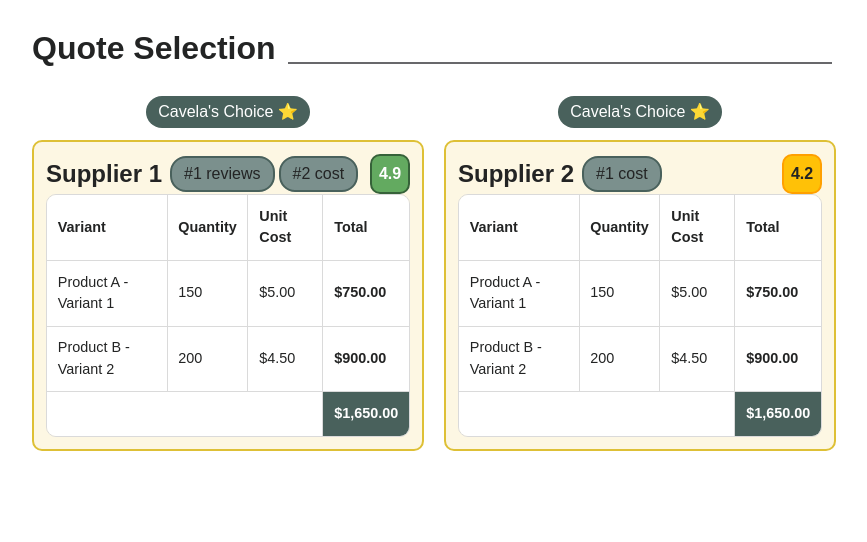
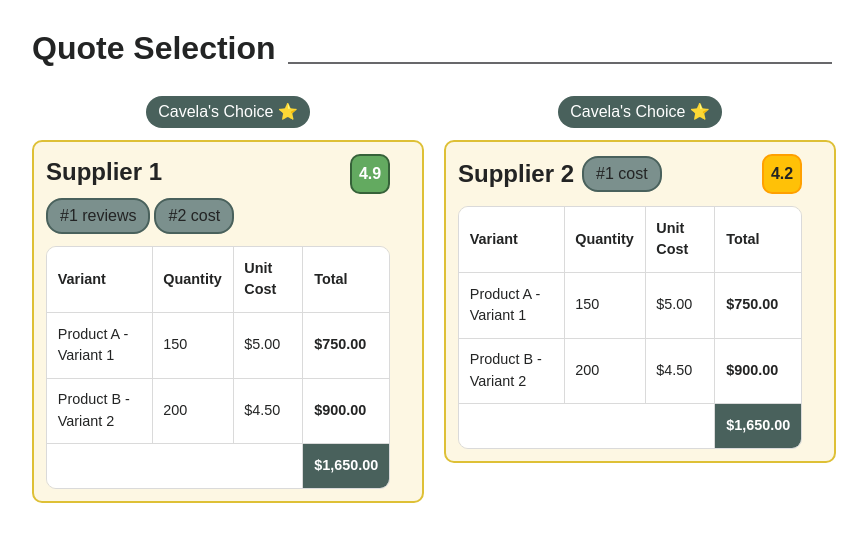
Before and after one commit to NanyThery/cavela-technical-test, a Next.js app: page / in a window 1280 px wide. Shown: the top 542 px of the page, without its empty margins (0-867 px from the left). Built offline with nearby package versions, Linux system fonts and the light colour scheme.

Commit message:
fix gap in card

```diff
--- a/src/components/CardQuote/CardQuote.module.css
+++ b/src/components/CardQuote/CardQuote.module.css
@@ -14,7 +14,10 @@
 
 .cardContainer {
   width: 100%;
-  padding: var(--space-sm);
+  display: flex;
+  flex-flow: column;
+  gap: var(--space-sm);
+  padding: var(--space-sm) var(--space-lg) var(--space-sm) var(--space-sm);
   background-color: var(--color-secondary-light);
   border-radius: var(--radius-md);
   border: 2px solid var(--color-secondary);
```
